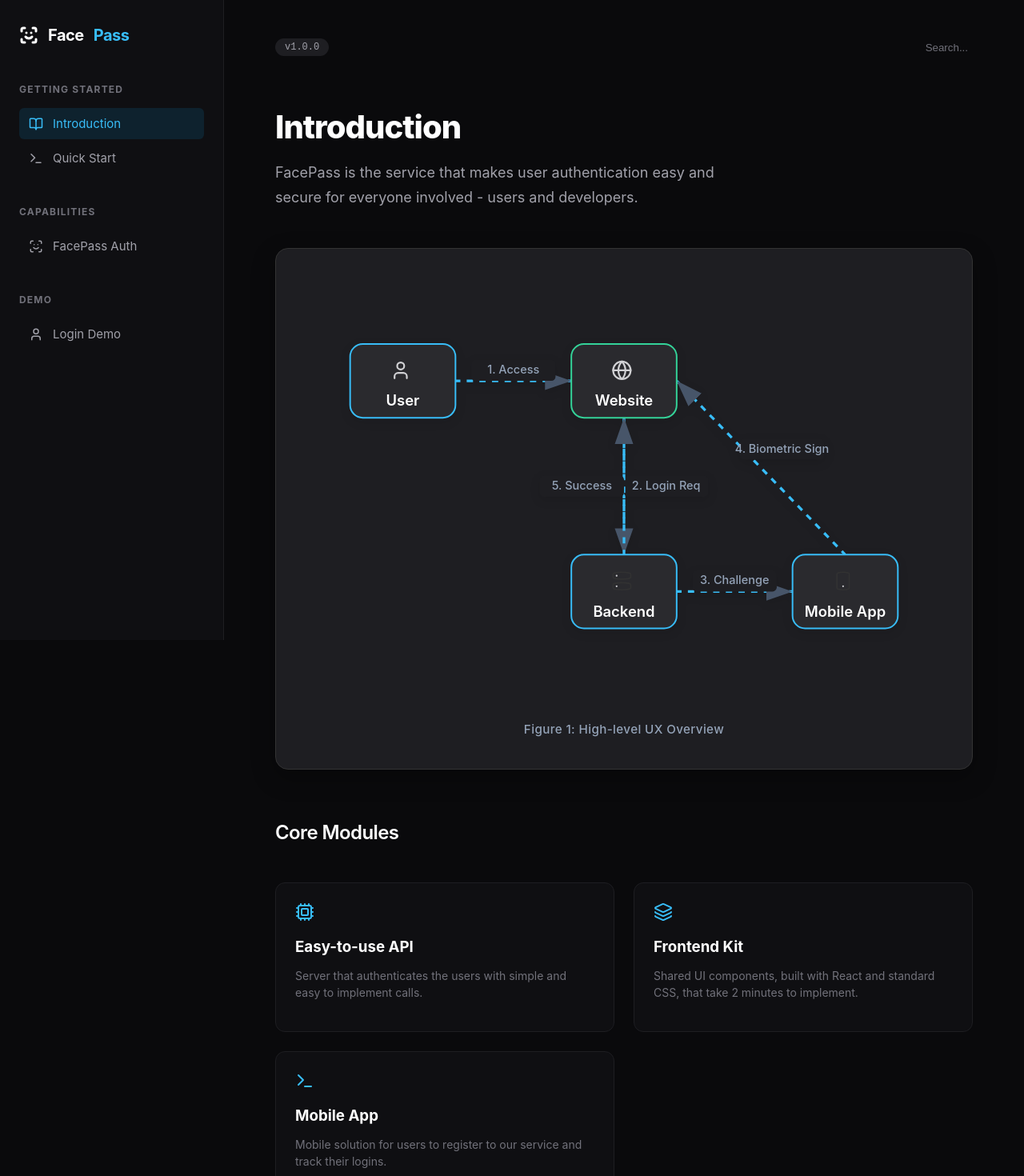
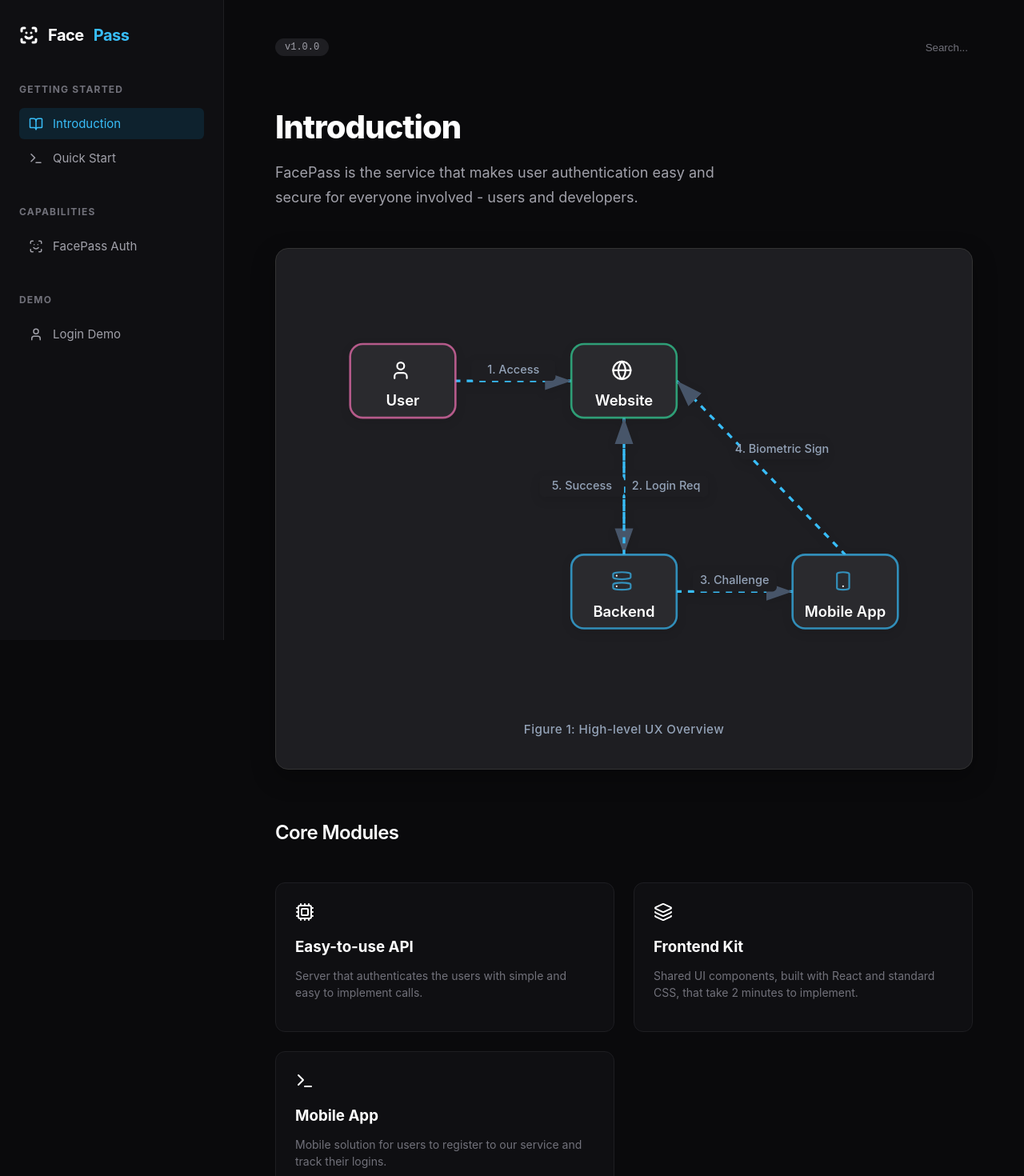
Before and after one commit to ShadowOfDiablo/FMI-Codes-Docs-FE, a React app: page / in a window 1280 px wide. Shown: the top 1470 px of the page at 80% size. Built offline with nearby package versions, Linux system fonts and the light colour scheme.

Commit message:
Adding new and improved style to the flowcharts

```diff
--- a/src/components/Card.css
+++ b/src/components/Card.css
@@ -10,16 +10,23 @@
   border: 1px solid #1e1e22;
   padding: 1.5rem;
   border-radius: 12px;
-  transition: transform 0.2s, border-color 0.2s;
+  transition: transform 0.2s, border-color 0.2s, box-shadow 0.2s;
 }
 
 .card-container:hover {
   transform: translateY(-4px);
   border-color: #38bdf8;
+  box-shadow: 0 4px 20px rgba(56, 189, 248, 0.1);
 }
 
 .card-icon {
   margin-bottom: 1rem;
+  color: #fff;
+  transition: color 0.2s;
+}
+
+.card-container:hover .card-icon {
+  color: #38bdf8;
 }
 
 .card-container h3 {
--- a/src/components/Flowcharts/Flowchart.css
+++ b/src/components/Flowcharts/Flowchart.css
@@ -33,12 +33,14 @@
 /* Nodes */
 .flow-node {
   transition: transform 0.3s cubic-bezier(0.34, 1.56, 0.64, 1);
+  cursor: pointer;
 }
 
 .flow-node rect {
   fill: var(--flow-node-bg);
-  stroke: var(--flow-border);
-  stroke-width: 1.5px;
+  stroke: var(--node-color);
+  stroke-width: 2px;
+  stroke-opacity: 0.7;
   rx: 12px;
   transition: all 0.3s ease;
 }
@@ -48,8 +50,8 @@
 }
 
 .flow-node:hover rect {
-  stroke: var(--flow-primary);
-  filter: drop-shadow(0 0 12px rgba(56, 189, 248, 0.3));
+  stroke-opacity: 1;
+  filter: drop-shadow(0 0 12px var(--node-color));
 }
 
 .flow-node text.label {
@@ -62,8 +64,13 @@
 }
 
 .flow-node .icon-container {
-  fill: var(--flow-primary);
-  opacity: 0.9;
+  color: #ffffff; /* White when not hovered */
+  transition: all 0.3s ease;
+  stroke-width: 2px;
+}
+
+.flow-node:hover .icon-container {
+  color: var(--node-color); /* Same colour as border when hovered */
 }
 
 /* Edges */
--- a/src/components/Flowcharts/Flowchart.jsx
+++ b/src/components/Flowcharts/Flowchart.jsx
@@ -60,18 +60,21 @@ const Flowchart = ({ nodes, edges, caption, viewBox = "0 0 800 400" }) => {
 
         {/* Nodes */}
         {nodes.map((node, index) => (
-          <g key={`node-${index}`} className={`flow-node ${node.glow || ''}`}>
+          <g
+            key={`node-${index}`}
+            className={`flow-node ${node.glow || ''}`}
+            style={{ '--node-color': node.color || 'var(--flow-primary)' }}
+          >
             <rect
               x={node.x}
               y={node.y}
               width={node.width || 120}
               height={node.height || 80}
-              style={node.color ? { stroke: node.color } : {}}
             />
 
             {/* Icon */}
             {node.icon && (
-              <g transform={`translate(${node.x + (node.width || 120)/2 - 12}, ${node.y + 15})`} className="icon-container" style={node.color ? { fill: node.color } : {}}>
+              <g transform={`translate(${node.x + (node.width || 120)/2 - 12}, ${node.y + 15})`} className="icon-container">
                 {node.icon}
               </g>
             )}
@@ -158,7 +161,7 @@ export const UserLoginFlow = () => {
 
 export const UXFlowchart = () => {
   const nodes = [
-    { x: 40, y: 60, label: 'User', icon: <User size={20} />, color: '#38bdf8', width: 100, height: 70 },
+    { x: 40, y: 60, label: 'User', icon: <User size={20} />, color: '#f472b6', width: 100, height: 70 },
     { x: 250, y: 60, label: 'Website', icon: <Globe size={20} />, color: '#34d399', width: 100, height: 70 },
     { x: 250, y: 260, label: 'Backend', icon: <Server size={20} />, color: '#38bdf8', width: 100, height: 70 },
     { x: 460, y: 260, label: 'Mobile App', icon: <Smartphone size={20} />, color: '#38bdf8', width: 100, height: 70 },
--- a/src/pages/Introduction.jsx
+++ b/src/pages/Introduction.jsx
@@ -17,9 +17,9 @@ export function Introduction() {
 
       <SectionTitle>Core Modules</SectionTitle>
       <CardGrid>
-        <Card icon={<Cpu size={24} color="#38bdf8" />} title="Easy-to-use API" description="Server that authenticates the users with simple and easy to implement calls." />
-        <Card icon={<Layers size={24} color="#38bdf8" />} title="Frontend Kit" description="Shared UI components, built with React and standard CSS, that take 2 minutes to implement." />
-        <Card icon={<Terminal size={24} color="#38bdf8" />} title="Mobile App" description="Mobile solution for users to register to our service and track their logins." />
+        <Card icon={<Cpu size={24} />} title="Easy-to-use API" description="Server that authenticates the users with simple and easy to implement calls." />
+        <Card icon={<Layers size={24} />} title="Frontend Kit" description="Shared UI components, built with React and standard CSS, that take 2 minutes to implement." />
+        <Card icon={<Terminal size={24} />} title="Mobile App" description="Mobile solution for users to register to our service and track their logins." />
       </CardGrid>
     </div>
   );
```
